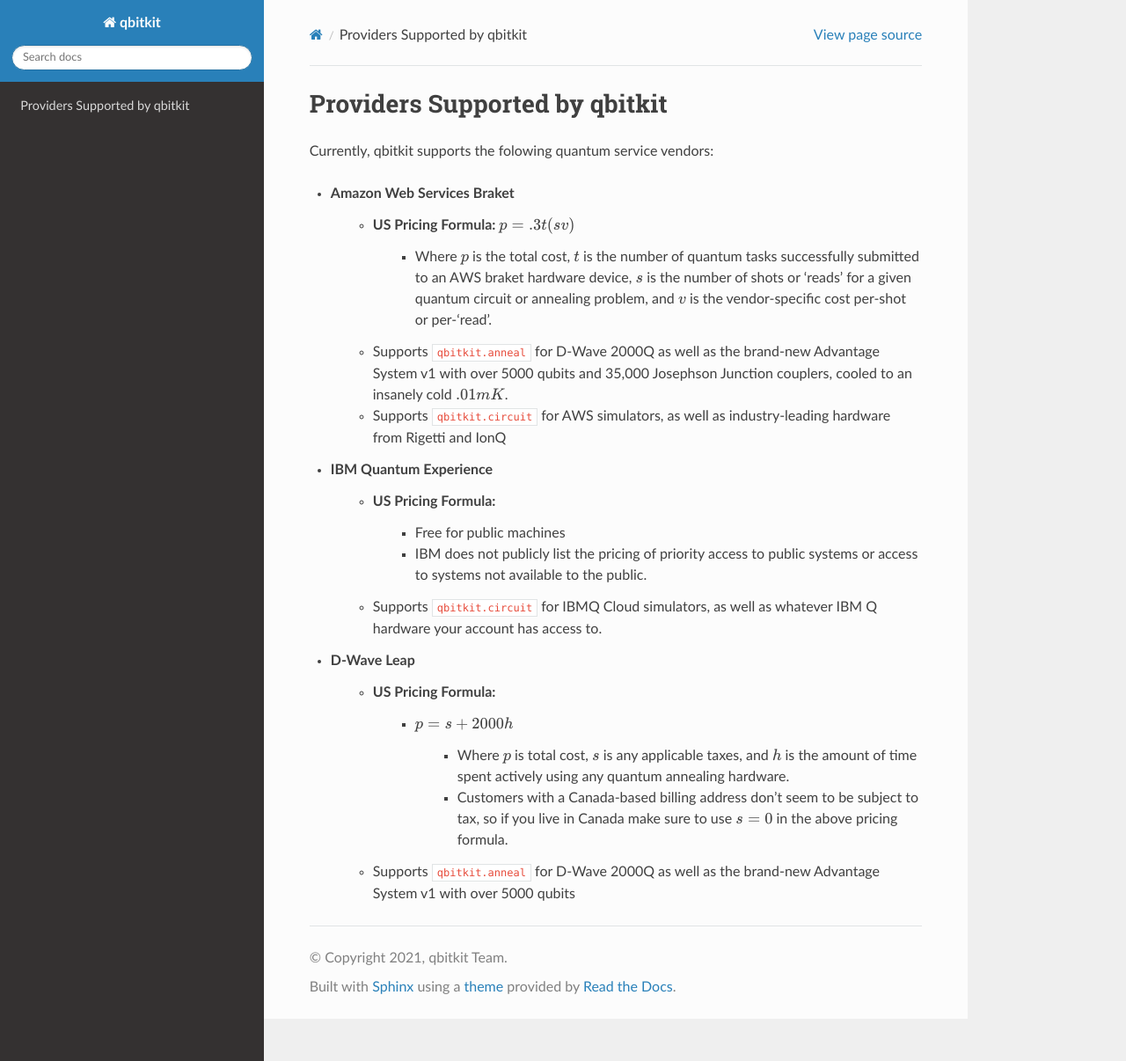
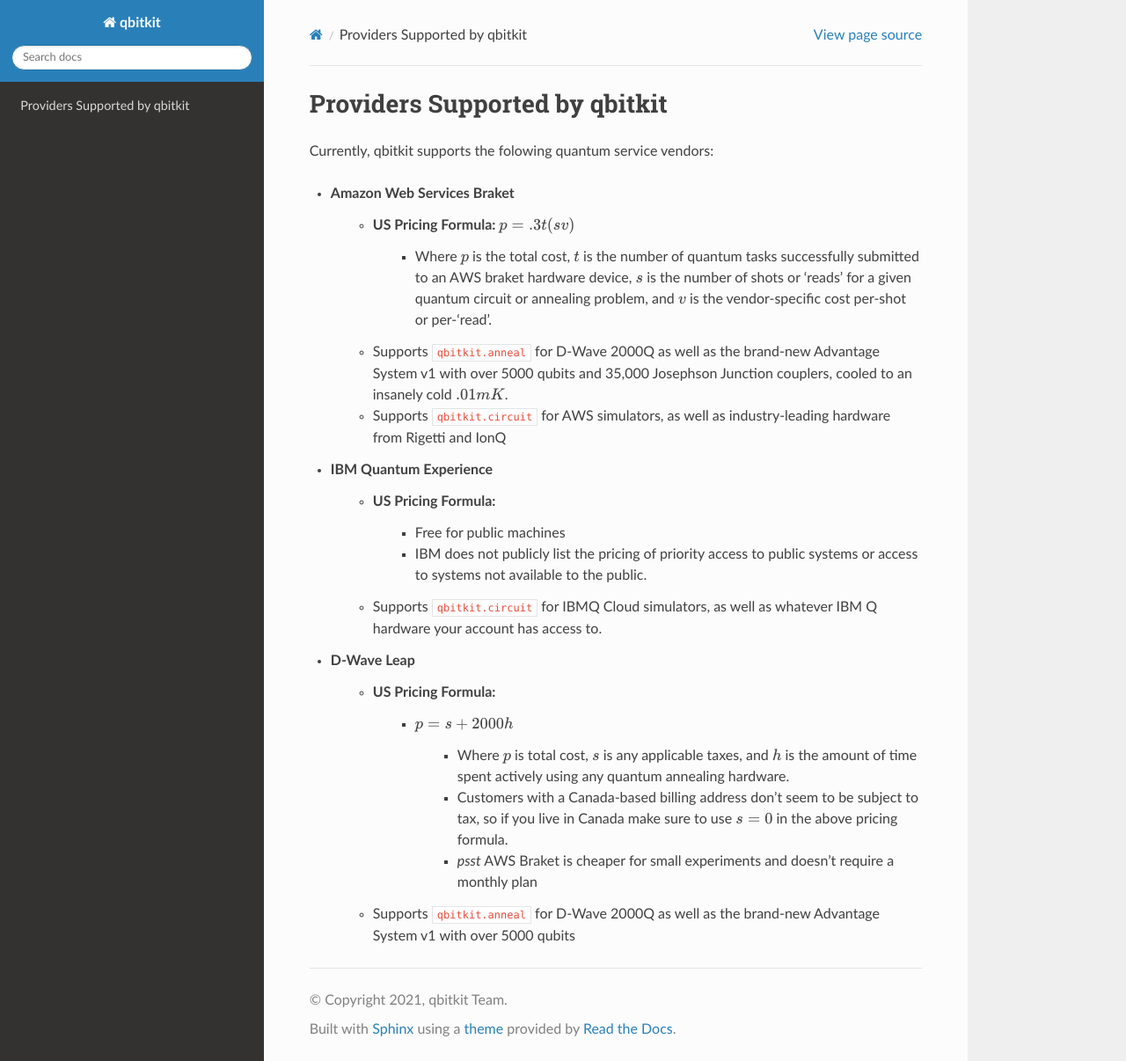
Before and after one commit to qbitkit/qbitkit, a Sphinx documentation site: the page built from doc/sphinx/providers.rst, in a window 1280 px wide and 1206 px high. Shown: the whole window at 88% size. Built offline with Sphinx 7.4.7 and the Read the Docs theme 2.0.0, drawn with Linux system fonts in a browser that asks for light colours.

Commit message:
:new: Add Some Advice

```diff
--- a/doc/sphinx/providers.rst
+++ b/doc/sphinx/providers.rst
@@ -20,4 +20,5 @@
         * :math:`p=s+2000h`
             * Where :math:`p` is total cost, :math:`s` is any applicable taxes, and :math:`h` is the amount of time spent actively using any quantum annealing hardware.
             * Customers with a Canada-based billing address don't seem to be subject to tax, so if you live in Canada make sure to use :math:`s=0` in the above pricing formula.
+            * *psst* AWS Braket is cheaper for small experiments and doesn't require a monthly plan
     * Supports ``qbitkit.anneal`` for D-Wave 2000Q as well as the brand-new Advantage System v1 with over 5000 qubits
```
